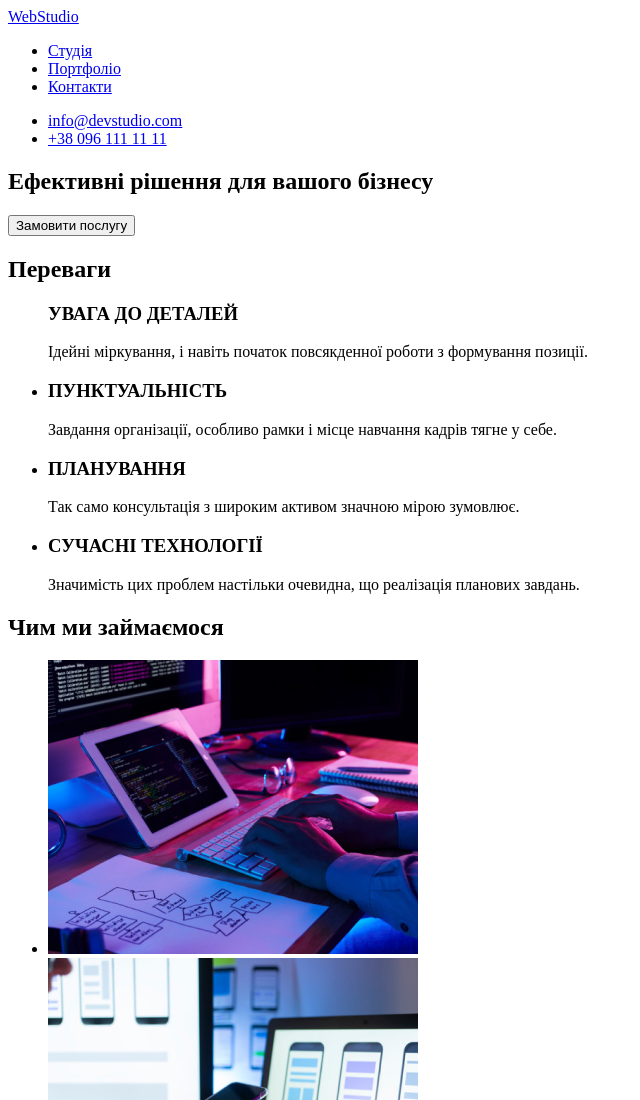
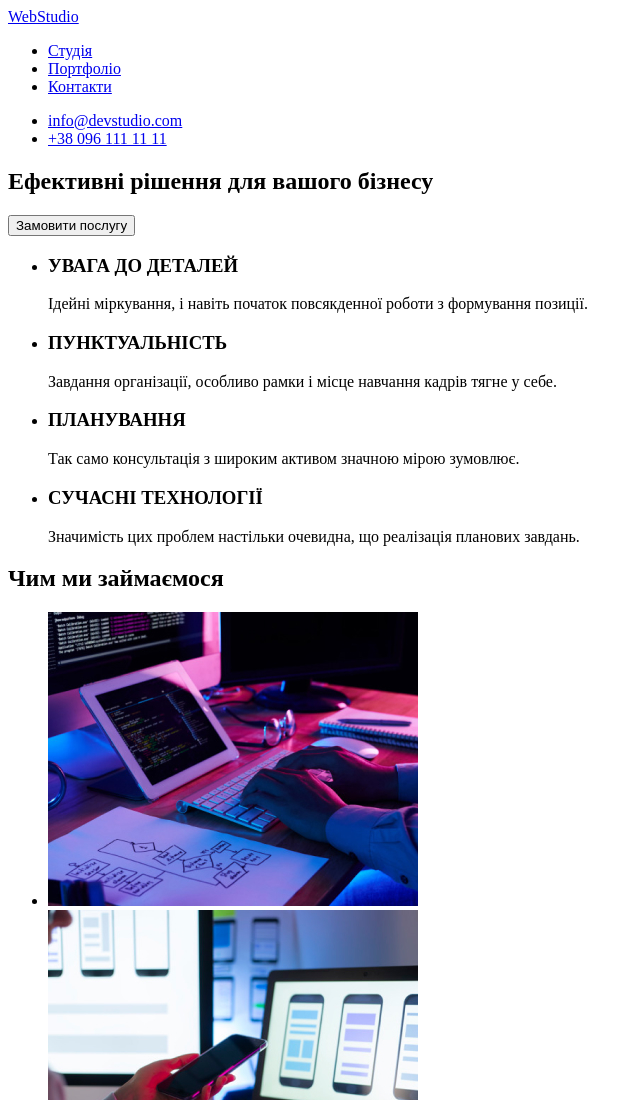
Before and after one commit to Kyrya84/goit-markup-hw-01, a plain HTML site: page index.html in a window 1280 px wide. Shown: the top 1100 px of the page, without its empty margins (0-640 px from the left). Drawn offline with Linux system fonts and the light colour scheme.

Commit message:
Відформатовано та перевірено валідатором. Внесені корекції до Lang, header, main та до footer
А саме:
1.  замінене значення lang;

2. в header:
- лого зроблене посиланням та пернесене в тег nav;
- інформація про кониакти перенесена з тега div до тегу ul.

3. в розділі main:
- замінені div на ulж
- заголовкі замінені h3 на h2;
- image заьінено PNG на JPG;
- в секції "наша команда" зменшена кількість ul та li.

4. в footer тепер все зроблено через ul та li з посиланнями.

```diff
--- a/index.html
+++ b/index.html
@@ -1,5 +1,5 @@
 <!DOCTYPE html>
-<html lang="ua">
+<html lang="uk">
   <head>
     <meta charset="UTF-8" />
     <meta http-equiv="X-UA-Compatible" content="IE=edge" />
@@ -30,16 +30,15 @@
 
       <!--Company skills-->
       <section>
-        <h2>Переваги</h2>
+        <h2 hidden>Переваги</h2>
         <ul>
+          <li>
+            <h3>УВАГА ДО ДЕТАЛЕЙ</h3>
+            <p>Ідейні міркування, і навіть початок повсякденної роботи з формування позиції.</p>
           </li>
-            <h3>УВАГА ДО ДЕТАЛЕЙ</h3>
-            <p>
-              Ідейні міркування, і навіть початок повсякденної роботи з формування позиції.</p>
-            </li>
           <li>
             <h3>ПУНКТУАЛЬНІСТЬ</h3>
-            <p> Завдання організації, особливо рамки і місце навчання кадрів тягне у себе.</p>
+            <p>Завдання організації, особливо рамки і місце навчання кадрів тягне у себе.</p>
             </li>
           <li>
             <h3>ПЛАНУВАННЯ</h3>
@@ -47,7 +46,7 @@
           </li>
           <li>
             <h3>СУЧАСНІ ТЕХНОЛОГІЇ</h3>
-            <p> Значимість цих проблем настільки очевидна, що реалізація планових завдань.</p>
+            <p>Значимість цих проблем настільки очевидна, що реалізація планових завдань.</p>
           </li>
         </ul>
       </section>
@@ -94,8 +93,8 @@
           </li>
           <li>
             <img src="./image/our-team/img-2.jpg" alt="Ольга Рєпіна" width="270" height="260" />
-<h3>Ольга Рєпіна</h3>
-<p>Frontend Developer</p>
+            <h3>Ольга Рєпіна</h3>
+            <p>Frontend Developer</p>
           </li>
           <li>
             <img src="./image/our-team/img-3.jpg" alt="Микола Тарасов" width="270" height="260" />
@@ -105,7 +104,8 @@
           <li>
             <img src="./image/our-team/img-4.jpg" alt="Михайло Єрмаков" width="270" height="260" />
             <h3>Михайло Єрмаков</h3>
-            <p>UI Designer</p></li>
+            <p>UI Designer</p>
+          </li>
         </ul>
       </section>
     </main>
```
